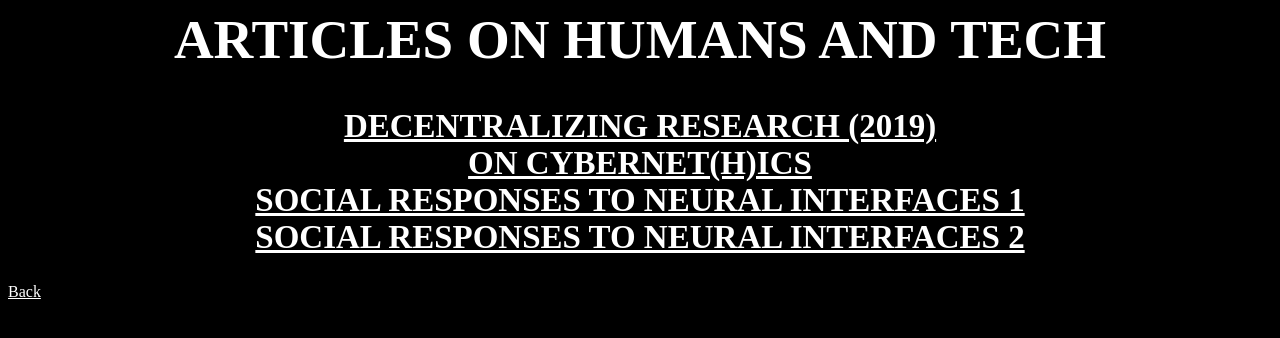
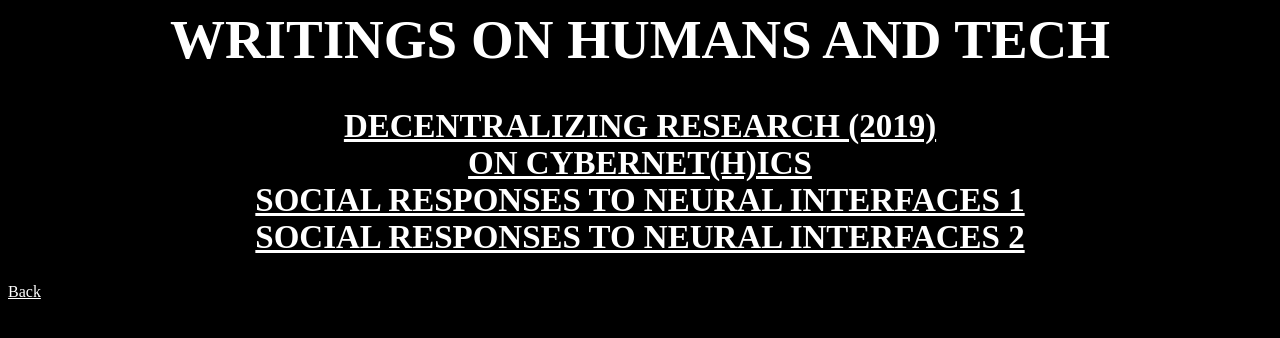
Before and after one commit to cybertilla/cybertilla, a plain HTML site: page bin/articles.html in a window 1280 px wide. Drawn offline with Linux system fonts and the light colour scheme.

```diff
--- a/bin/articles.html
+++ b/bin/articles.html
@@ -11,7 +11,7 @@
 
 <body>
 <h1>
-  <div>Articles on Humans and Tech</div>
+  <div>Writings on Humans and Tech</div>
 </h1>
 
 <h2>
```
